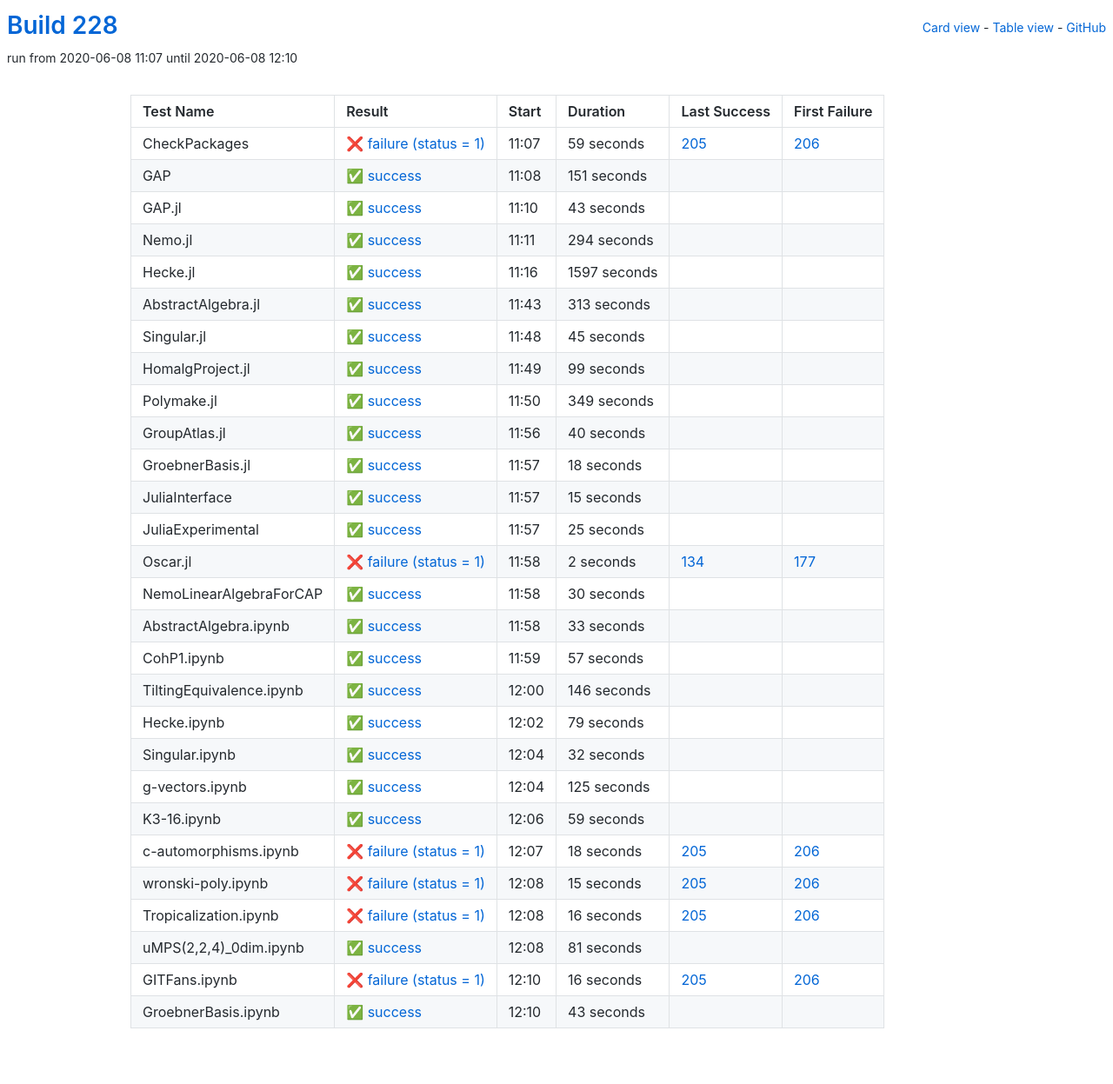
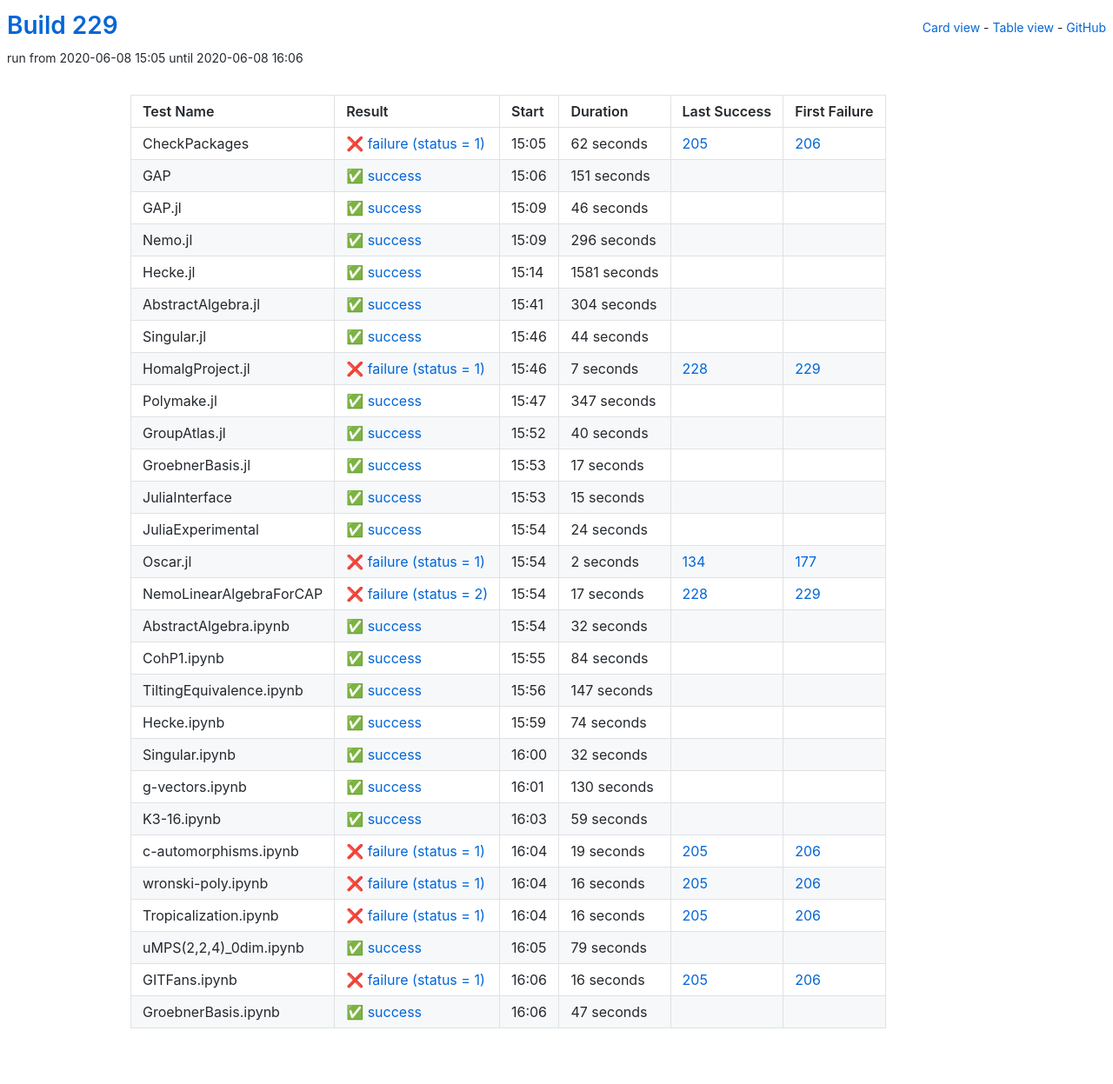
Before and after one commit to oscar-system/oscar-ci-status-stable, a Jekyll site: the page built from table.html, in a window 1280 px wide. Shown: the whole page at 87% size. Built offline with Jekyll 4.4.1, drawn with Linux system fonts in a browser that asks for light colours.

Commit message:
Build 229

```diff
--- a/_data/ci.yml
+++ b/_data/ci.yml
@@ -1,17 +1,17 @@
-build: 228
-build_url: https://oscarci.mathematik.uni-kl.de/job/oscar-stable/228/
+build: 229
+build_url: https://oscarci.mathematik.uni-kl.de/job/oscar-stable/229/
 job: oscar-stable
 tests:
-- duration: 59
+- duration: 62
   exitcode: 1
   first_failure: 206
   first_failure_url: https://oscarci.mathematik.uni-kl.de/job/oscar-stable/206/
   id: checkpackages
   last_success: 205
   last_success_url: https://oscarci.mathematik.uni-kl.de/job/oscar-stable/205/
-  log: https://oscarci.mathematik.uni-kl.de/job/oscar-stable/228/artifact/logs/build-228/CheckPackages.log
+  log: https://oscarci.mathematik.uni-kl.de/job/oscar-stable/229/artifact/logs/build-229/CheckPackages.log
   name: CheckPackages
-  start: 2020-06-08 11:07
+  start: 2020-06-08 15:05
   status: failure
   success: false
 - duration: 151
@@ -21,93 +21,93 @@ tests:
   id: gap
   last_success: false
   last_success_url: null
-  log: https://oscarci.mathematik.uni-kl.de/job/oscar-stable/228/artifact/logs/build-228/GAP.log
+  log: https://oscarci.mathematik.uni-kl.de/job/oscar-stable/229/artifact/logs/build-229/GAP.log
   name: GAP
-  start: 2020-06-08 11:08
+  start: 2020-06-08 15:06
   status: success
   success: true
-- duration: 43
+- duration: 46
   exitcode: 0
   first_failure: false
   first_failure_url: null
   id: gap-jl
   last_success: false
   last_success_url: null
-  log: https://oscarci.mathematik.uni-kl.de/job/oscar-stable/228/artifact/logs/build-228/GAP.jl.log
+  log: https://oscarci.mathematik.uni-kl.de/job/oscar-stable/229/artifact/logs/build-229/GAP.jl.log
   name: GAP.jl
-  start: 2020-06-08 11:10
+  start: 2020-06-08 15:09
   status: success
   success: true
-- duration: 294
+- duration: 296
   exitcode: 0
   first_failure: false
   first_failure_url: null
   id: nemo-jl
   last_success: false
   last_success_url: null
-  log: https://oscarci.mathematik.uni-kl.de/job/oscar-stable/228/artifact/logs/build-228/Nemo.jl.log
+  log: https://oscarci.mathematik.uni-kl.de/job/oscar-stable/229/artifact/logs/build-229/Nemo.jl.log
   name: Nemo.jl
-  start: 2020-06-08 11:11
+  start: 2020-06-08 15:09
   status: success
   success: true
-- duration: 1597
+- duration: 1581
   exitcode: 0
   first_failure: false
   first_failure_url: null
   id: hecke-jl
   last_success: false
   last_success_url: null
-  log: https://oscarci.mathematik.uni-kl.de/job/oscar-stable/228/artifact/logs/build-228/Hecke.jl.log
+  log: https://oscarci.mathematik.uni-kl.de/job/oscar-stable/229/artifact/logs/build-229/Hecke.jl.log
   name: Hecke.jl
-  start: 2020-06-08 11:16
+  start: 2020-06-08 15:14
   status: success
   success: true
-- duration: 313
+- duration: 304
   exitcode: 0
   first_failure: false
   first_failure_url: null
   id: abstractalgebra-jl
   last_success: false
   last_success_url: null
-  log: https://oscarci.mathematik.uni-kl.de/job/oscar-stable/228/artifact/logs/build-228/AbstractAlgebra.jl.log
+  log: https://oscarci.mathematik.uni-kl.de/job/oscar-stable/229/artifact/logs/build-229/AbstractAlgebra.jl.log
   name: AbstractAlgebra.jl
-  start: 2020-06-08 11:43
+  start: 2020-06-08 15:41
   status: success
   success: true
-- duration: 45
+- duration: 44
   exitcode: 0
   first_failure: false
   first_failure_url: null
   id: singular-jl
   last_success: false
   last_success_url: null
-  log: https://oscarci.mathematik.uni-kl.de/job/oscar-stable/228/artifact/logs/build-228/Singular.jl.log
+  log: https://oscarci.mathematik.uni-kl.de/job/oscar-stable/229/artifact/logs/build-229/Singular.jl.log
   name: Singular.jl
-  start: 2020-06-08 11:48
+  start: 2020-06-08 15:46
   status: success
   success: true
-- duration: 99
-  exitcode: 0
-  first_failure: false
-  first_failure_url: null
+- duration: 7
+  exitcode: 1
+  first_failure: 229
+  first_failure_url: https://oscarci.mathematik.uni-kl.de/job/oscar-stable/229/
   id: homalgproject-jl
-  last_success: false
-  last_success_url: null
-  log: https://oscarci.mathematik.uni-kl.de/job/oscar-stable/228/artifact/logs/build-228/HomalgProject.jl.log
+  last_success: 228
+  last_success_url: https://oscarci.mathematik.uni-kl.de/job/oscar-stable/228/
+  log: https://oscarci.mathematik.uni-kl.de/job/oscar-stable/229/artifact/logs/build-229/HomalgProject.jl.log
   name: HomalgProject.jl
-  start: 2020-06-08 11:49
-  status: success
-  success: true
-- duration: 349
+  start: 2020-06-08 15:46
+  status: failure
+  success: false
+- duration: 347
   exitcode: 0
   first_failure: false
   first_failure_url: null
   id: polymake-jl
   last_success: false
   last_success_url: null
-  log: https://oscarci.mathematik.uni-kl.de/job/oscar-stable/228/artifact/logs/build-228/Polymake.jl.log
+  log: https://oscarci.mathematik.uni-kl.de/job/oscar-stable/229/artifact/logs/build-229/Polymake.jl.log
   name: Polymake.jl
-  start: 2020-06-08 11:50
+  start: 2020-06-08 15:47
   status: success
   success: true
 - duration: 40
@@ -117,21 +117,21 @@ tests:
   id: groupatlas-jl
   last_success: false
   last_success_url: null
-  log: https://oscarci.mathematik.uni-kl.de/job/oscar-stable/228/artifact/logs/build-228/GroupAtlas.jl.log
+  log: https://oscarci.mathematik.uni-kl.de/job/oscar-stable/229/artifact/logs/build-229/GroupAtlas.jl.log
   name: GroupAtlas.jl
-  start: 2020-06-08 11:56
+  start: 2020-06-08 15:52
   status: success
   success: true
-- duration: 18
+- duration: 17
   exitcode: 0
   first_failure: false
   first_failure_url: null
   id: groebnerbasis-jl
   last_success: false
   last_success_url: null
-  log: https://oscarci.mathematik.uni-kl.de/job/oscar-stable/228/artifact/logs/build-228/GroebnerBasis.jl.log
+  log: https://oscarci.mathematik.uni-kl.de/job/oscar-stable/229/artifact/logs/build-229/GroebnerBasis.jl.log
   name: GroebnerBasis.jl
-  start: 2020-06-08 11:57
+  start: 2020-06-08 15:53
   status: success
   success: true
 - duration: 15
@@ -141,21 +141,21 @@ tests:
   id: juliainterface
   last_success: false
   last_success_url: null
-  log: https://oscarci.mathematik.uni-kl.de/job/oscar-stable/228/artifact/logs/build-228/JuliaInterface.log
+  log: https://oscarci.mathematik.uni-kl.de/job/oscar-stable/229/artifact/logs/build-229/JuliaInterface.log
   name: JuliaInterface
-  start: 2020-06-08 11:57
+  start: 2020-06-08 15:53
   status: success
   success: true
-- duration: 25
+- duration: 24
   exitcode: 0
   first_failure: false
   first_failure_url: null
   id: juliaexperimental
   last_success: false
   last_success_url: null
-  log: https://oscarci.mathematik.uni-kl.de/job/oscar-stable/228/artifact/logs/build-228/JuliaExperimental.log
+  log: https://oscarci.mathematik.uni-kl.de/job/oscar-stable/229/artifact/logs/build-229/JuliaExperimental.log
   name: JuliaExperimental
-  start: 2020-06-08 11:57
+  start: 2020-06-08 15:54
   status: success
   success: true
 - duration: 2
@@ -165,69 +165,69 @@ tests:
   id: oscar-jl
   last_success: 134
   last_success_url: https://oscarci.mathematik.uni-kl.de/job/oscar-stable/134/
-  log: https://oscarci.mathematik.uni-kl.de/job/oscar-stable/228/artifact/logs/build-228/Oscar.jl.log
+  log: https://oscarci.mathematik.uni-kl.de/job/oscar-stable/229/artifact/logs/build-229/Oscar.jl.log
   name: Oscar.jl
-  start: 2020-06-08 11:58
+  start: 2020-06-08 15:54
   status: failure
   success: false
-- duration: 30
-  exitcode: 0
-  first_failure: false
-  first_failure_url: null
+- duration: 17
+  exitcode: 2
+  first_failure: 229
+  first_failure_url: https://oscarci.mathematik.uni-kl.de/job/oscar-stable/229/
   id: nemolinearalgebraforcap
-  last_success: false
-  last_success_url: null
-  log: https://oscarci.mathematik.uni-kl.de/job/oscar-stable/228/artifact/logs/build-228/NemoLinearAlgebraForCAP.log
+  last_success: 228
+  last_success_url: https://oscarci.mathematik.uni-kl.de/job/oscar-stable/228/
+  log: https://oscarci.mathematik.uni-kl.de/job/oscar-stable/229/artifact/logs/build-229/NemoLinearAlgebraForCAP.log
   name: NemoLinearAlgebraForCAP
-  start: 2020-06-08 11:58
-  status: success
-  success: true
-- duration: 33
+  start: 2020-06-08 15:54
+  status: failure
+  success: false
+- duration: 32
   exitcode: 0
   first_failure: false
   first_failure_url: null
   id: abstractalgebra-ipynb
   last_success: false
   last_success_url: null
-  log: https://oscarci.mathematik.uni-kl.de/job/oscar-stable/228/artifact/logs/build-228/AbstractAlgebra.ipynb.log
+  log: https://oscarci.mathematik.uni-kl.de/job/oscar-stable/229/artifact/logs/build-229/AbstractAlgebra.ipynb.log
   name: AbstractAlgebra.ipynb
-  start: 2020-06-08 11:58
+  start: 2020-06-08 15:54
   status: success
   success: true
-- duration: 57
+- duration: 84
   exitcode: 0
   first_failure: false
   first_failure_url: null
   id: cohp1-ipynb
   last_success: false
   last_success_url: null
-  log: https://oscarci.mathematik.uni-kl.de/job/oscar-stable/228/artifact/logs/build-228/CohP1.ipynb.log
+  log: https://oscarci.mathematik.uni-kl.de/job/oscar-stable/229/artifact/logs/build-229/CohP1.ipynb.log
   name: CohP1.ipynb
-  start: 2020-06-08 11:59
+  start: 2020-06-08 15:55
   status: success
   success: true
-- duration: 146
+- duration: 147
   exitcode: 0
   first_failure: false
   first_failure_url: null
   id: tiltingequivalence-ipynb
   last_success: false
   last_success_url: null
-  log: https://oscarci.mathematik.uni-kl.de/job/oscar-stable/228/artifact/logs/build-228/TiltingEquivalence.ipynb.log
+  log: https://oscarci.mathematik.uni-kl.de/job/oscar-stable/229/artifact/logs/build-229/TiltingEquivalence.ipynb.log
   name: TiltingEquivalence.ipynb
-  start: 2020-06-08 12:00
+  start: 2020-06-08 15:56
   status: success
   success: true
-- duration: 79
+- duration: 74
   exitcode: 0
   first_failure: false
   first_failure_url: null
   id: hecke-ipynb
   last_success: false
   last_success_url: null
-  log: https://oscarci.mathematik.uni-kl.de/job/oscar-stable/228/artifact/logs/build-228/Hecke.ipynb.log
+  log: https://oscarci.mathematik.uni-kl.de/job/oscar-stable/229/artifact/logs/build-229/Hecke.ipynb.log
   name: Hecke.ipynb
-  start: 2020-06-08 12:02
+  start: 2020-06-08 15:59
   status: success
   success: true
 - duration: 32
@@ -237,21 +237,21 @@ tests:
   id: singular-ipynb
   last_success: false
   last_success_url: null
-  log: https://oscarci.mathematik.uni-kl.de/job/oscar-stable/228/artifact/logs/build-228/Singular.ipynb.log
+  log: https://oscarci.mathematik.uni-kl.de/job/oscar-stable/229/artifact/logs/build-229/Singular.ipynb.log
   name: Singular.ipynb
-  start: 2020-06-08 12:04
+  start: 2020-06-08 16:00
   status: success
   success: true
-- duration: 125
+- duration: 130
   exitcode: 0
   first_failure: false
   first_failure_url: null
   id: g-vectors-ipynb
   last_success: false
   last_success_url: null
-  log: https://oscarci.mathematik.uni-kl.de/job/oscar-stable/228/artifact/logs/build-228/g-vectors.ipynb.log
+  log: https://oscarci.mathematik.uni-kl.de/job/oscar-stable/229/artifact/logs/build-229/g-vectors.ipynb.log
   name: g-vectors.ipynb
-  start: 2020-06-08 12:04
+  start: 2020-06-08 16:01
   status: success
   success: true
 - duration: 59
@@ -261,33 +261,33 @@ tests:
   id: k3-16-ipynb
   last_success: false
   last_success_url: null
-  log: https://oscarci.mathematik.uni-kl.de/job/oscar-stable/228/artifact/logs/build-228/K3-16.ipynb.log
+  log: https://oscarci.mathematik.uni-kl.de/job/oscar-stable/229/artifact/logs/build-229/K3-16.ipynb.log
   name: K3-16.ipynb
-  start: 2020-06-08 12:06
+  start: 2020-06-08 16:03
   status: success
   success: true
-- duration: 18
+- duration: 19
   exitcode: 1
   first_failure: 206
   first_failure_url: https://oscarci.mathematik.uni-kl.de/job/oscar-stable/206/
   id: c-automorphisms-ipynb
   last_success: 205
   last_success_url: https://oscarci.mathematik.uni-kl.de/job/oscar-stable/205/
-  log: https://oscarci.mathematik.uni-kl.de/job/oscar-stable/228/artifact/logs/build-228/c-automorphisms.ipynb.log
+  log: https://oscarci.mathematik.uni-kl.de/job/oscar-stable/229/artifact/logs/build-229/c-automorphisms.ipynb.log
   name: c-automorphisms.ipynb
-  start: 2020-06-08 12:07
+  start: 2020-06-08 16:04
   status: failure
   success: false
-- duration: 15
+- duration: 16
   exitcode: 1
   first_failure: 206
   first_failure_url: https://oscarci.mathematik.uni-kl.de/job/oscar-stable/206/
   id: wronski-poly-ipynb
   last_success: 205
   last_success_url: https://oscarci.mathematik.uni-kl.de/job/oscar-stable/205/
-  log: https://oscarci.mathematik.uni-kl.de/job/oscar-stable/228/artifact/logs/build-228/wronski-poly.ipynb.log
+  log: https://oscarci.mathematik.uni-kl.de/job/oscar-stable/229/artifact/logs/build-229/wronski-poly.ipynb.log
   name: wronski-poly.ipynb
-  start: 2020-06-08 12:08
+  start: 2020-06-08 16:04
   status: failure
   success: false
 - duration: 16
@@ -297,21 +297,21 @@ tests:
   id: tropicalization-ipynb
   last_success: 205
   last_success_url: https://oscarci.mathematik.uni-kl.de/job/oscar-stable/205/
-  log: https://oscarci.mathematik.uni-kl.de/job/oscar-stable/228/artifact/logs/build-228/Tropicalization.ipynb.log
+  log: https://oscarci.mathematik.uni-kl.de/job/oscar-stable/229/artifact/logs/build-229/Tropicalization.ipynb.log
   name: Tropicalization.ipynb
-  start: 2020-06-08 12:08
+  start: 2020-06-08 16:04
   status: failure
   success: false
-- duration: 81
+- duration: 79
   exitcode: 0
   first_failure: false
   first_failure_url: null
   id: umps-2-2-4-0dim-ipynb
   last_success: false
   last_success_url: null
-  log: https://oscarci.mathematik.uni-kl.de/job/oscar-stable/228/artifact/logs/build-228/uMPS-2-2-4-_0dim.ipynb.log
+  log: https://oscarci.mathematik.uni-kl.de/job/oscar-stable/229/artifact/logs/build-229/uMPS-2-2-4-_0dim.ipynb.log
   name: uMPS(2,2,4)_0dim.ipynb
-  start: 2020-06-08 12:08
+  start: 2020-06-08 16:05
   status: success
   success: true
 - duration: 16
@@ -321,20 +321,20 @@ tests:
   id: gitfans-ipynb
   last_success: 205
   last_success_url: https://oscarci.mathematik.uni-kl.de/job/oscar-stable/205/
-  log: https://oscarci.mathematik.uni-kl.de/job/oscar-stable/228/artifact/logs/build-228/GITFans.ipynb.log
+  log: https://oscarci.mathematik.uni-kl.de/job/oscar-stable/229/artifact/logs/build-229/GITFans.ipynb.log
   name: GITFans.ipynb
-  start: 2020-06-08 12:10
+  start: 2020-06-08 16:06
   status: failure
   success: false
-- duration: 43
+- duration: 47
   exitcode: 0
   first_failure: false
   first_failure_url: null
   id: groebnerbasis-ipynb
   last_success: false
   last_success_url: null
-  log: https://oscarci.mathematik.uni-kl.de/job/oscar-stable/228/artifact/logs/build-228/GroebnerBasis.ipynb.log
+  log: https://oscarci.mathematik.uni-kl.de/job/oscar-stable/229/artifact/logs/build-229/GroebnerBasis.ipynb.log
   name: GroebnerBasis.ipynb
-  start: 2020-06-08 12:10
+  start: 2020-06-08 16:06
   status: success
   success: true
```
Also changed, not shown: README.md.
